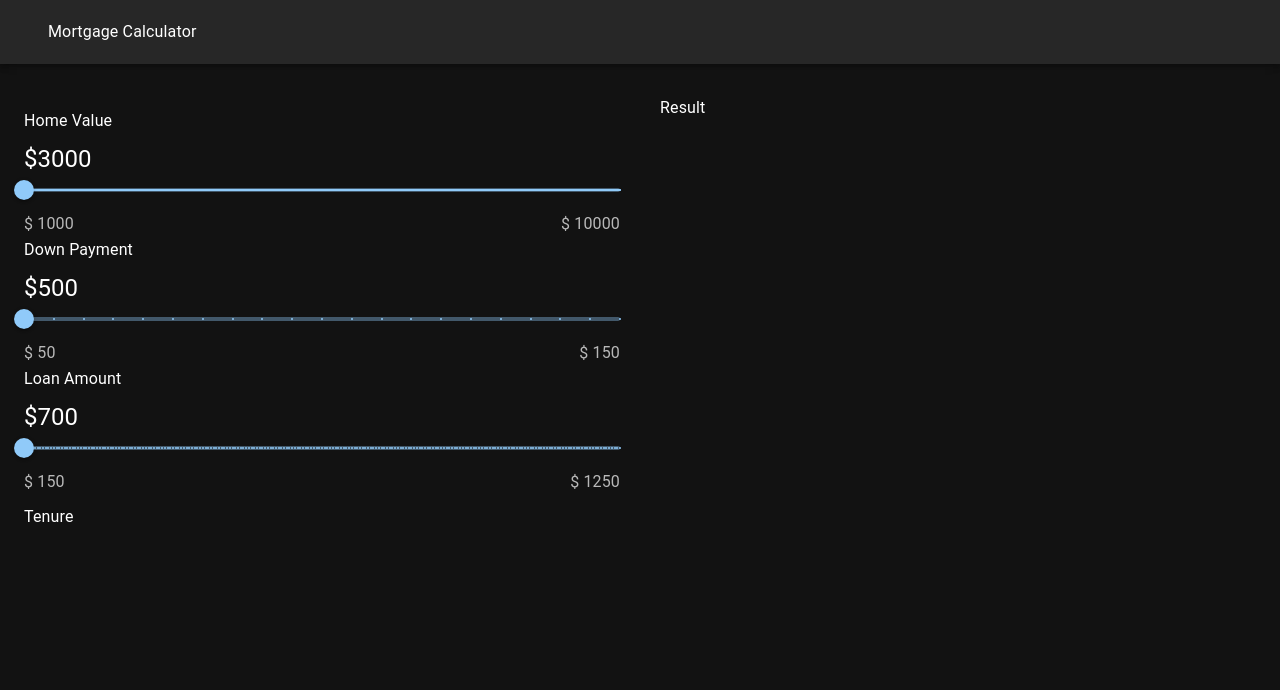
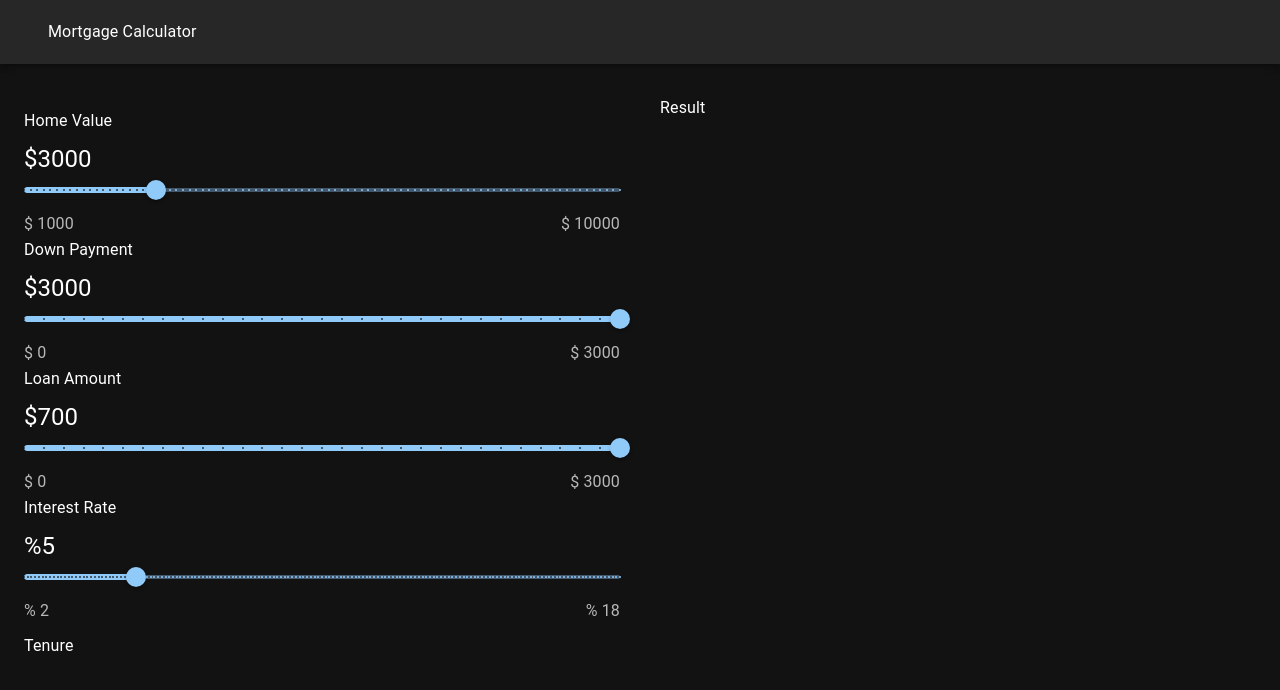
Before and after one commit to icarus014/mortgage-calc, a React (Create React App) app: page / in a window 1280 px wide. Shown: the top 690 px of the page. Built offline with nearby package versions, Linux system fonts and the light colour scheme.

Commit message:
slider data

```diff
--- a/src/App.js
+++ b/src/App.js
@@ -1,3 +1,4 @@
+import { useState } from "react";
 import React from "react";
 import Navbar from "./components/Navbar";
 import SliderSelect from "./components/SliderSelect";
@@ -7,13 +8,23 @@ import { Container } from "@mui/system";
 import { Grid } from "@mui/material";
 
 function App() {
+  // name, function
+  const [data, setData] = useState({
+    homeValue: 3000,
+    downPayment: 3000,
+    loanAmount: 3000,
+    loanTerm: 3000,
+    interestRate: 5,
+  });
+
+
   return (
     <div className="App">
       <Navbar />
       <Container maxWidth="xl" sx={{ mt: 4 }}>
         <Grid container spacing={5}>
           <Grid item md={6} xs={12}>
-            <SliderSelect />
+            <SliderSelect data={data} setData={setData} />
             <TenureSelect />
           </Grid>
 
--- a/src/components/SliderSelect.js
+++ b/src/components/SliderSelect.js
@@ -2,44 +2,56 @@ import React from "react";
 import SliderComponent from "./common/SliderComponent";
 import { Stack } from "@mui/material";
 
-const SliderSelect = () => {
+const SliderSelect = ({ data, setData }) => {
+  console.log(data);
+
+  const bank_limit = 10000;
   return (
     <Stack my={1.4}>
       <SliderComponent
         label="Home Value"
         min={1000}
-        max={10000}
-        defaultValue={20}
-        step={5}
+        max={bank_limit}
+        defaultValue={data.homeValue}
+        step={100}
         onChange={(e, value) => {
-          console.log(value);
+          setData({ ...data, homeValue: value });
         }}
-        unit='$'
-        amount={3000}
+        unit="$"
+        amount={data.homeValue}
       />
       <SliderComponent
         label="Down Payment"
-        min={50}
-        max={150}
-        defaultValue={20}
-        step={5}
-        onChange={(e, value) => {
-          console.log(value);
-        }}
-        unit='$'
-        amount={500}
+        min={0}
+        max={data.homeValue}
+        defaultValue={data.downPayment}
+        value={data.downPayment}
+        step={100}
+        onChange={(e, value) => setData({ ...data, downPayment: value })}
+        unit="$"
+        amount={data.downPayment}
       />
       <SliderComponent
         label="Loan Amount"
-        min={150}
-        max={1250}
-        defaultValue={20}
-        step={5}
-        onChange={(e, value) => {
-          console.log(value);
-        }}
-        unit='$'
+        min={0}
+        max={data.homeValue}
+        defaultValue={data.loanAmount}
+        value={data.loanAmount}
+        step={100}
+        onChange={(e, value) => setData({ ...data, loanAmount: value })}
+        unit="$"
         amount={700}
+      />
+      <SliderComponent
+        label="Interest Rate"
+        min={2}
+        max={18}
+        defaultValue={data.interestRate}
+        value={data.interestRate}
+        step={0.1}
+        onChange={(e, value) => setData({ ...data, interestRate: value })}
+        unit="%"
+        amount={data.interestRate}
       />
     </Stack>
   );
```
